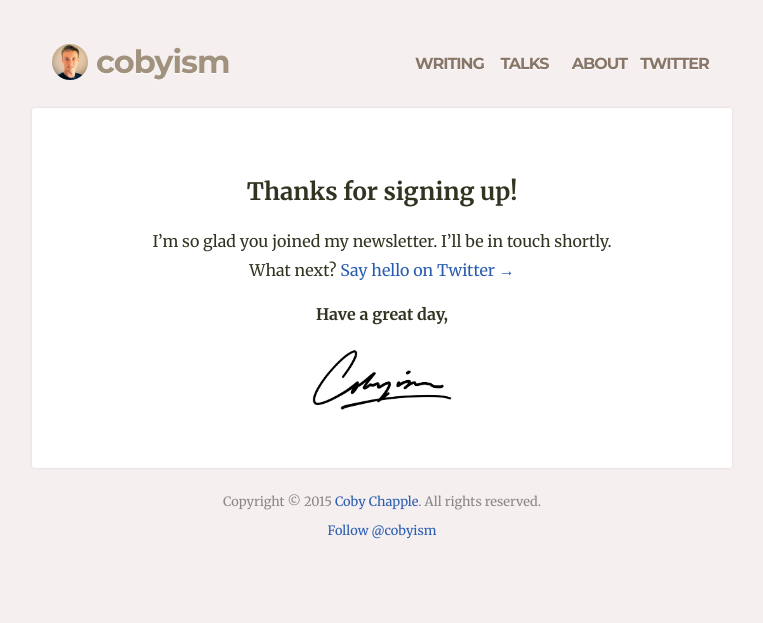
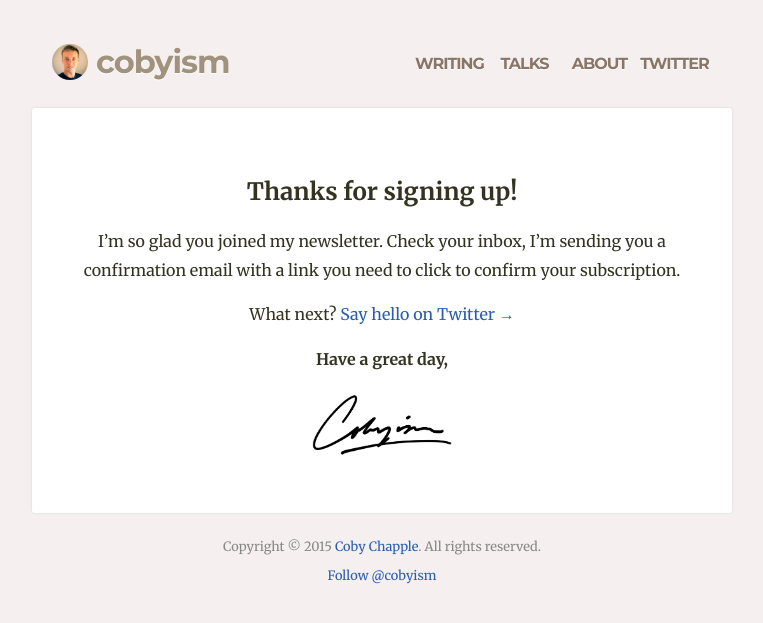
Before and after one commit to cobyism/archived-cobyism.github.io, a Jekyll site: the page built from newsletter/thanks.md, in a window 1280 px wide. Shown: the top 623 px of the page, without its empty margins (258-1021 px from the left). Built offline with Jekyll 4.4.1, drawn with Linux system fonts in a browser that asks for light colours; comment, search, counter and statistics services are not loaded.

Commit message:
switch newsletter signup to mailchimp

```diff
--- a/_includes/newsletter_signup.html
+++ b/_includes/newsletter_signup.html
@@ -1,11 +1,17 @@
 {% if page.title != "Thanks!" %}
-<form class="newsletter-form" accept-charset="UTF-8" action="https://formkeep.com/f/54e1dccee5cf" method="POST">
+<form class="newsletter-form" action="//cobyism.us9.list-manage.com/subscribe/post?u=341a4fbf966755b040b1c9800&amp;id=bf12621953" method="post" target="_blank">
+
   <div class="newsletter-form-heading">Join&nbsp;my&nbsp;newsletter</div>
   <p>Get updates delivered to your inbox for free.</p>
-  <input type="hidden" name="utf8" value="✓">
-  <input type="text" name="firstname" placeholder="Your first name…">
-  <input type="email" name="email" placeholder="Your email address…">
+
+  <input type="text" name="FNAME" id="mce-FNAME" placeholder="Your first name…">
+  <input type="email" name="EMAIL" id="mce-EMAIL" placeholder="Your email address…">
+
+  <!-- real people should not fill this in and expect good things - do not remove this or risk form bot signups-->
+  <div style="position: absolute; left: -5000px;"><input type="text" name="b_341a4fbf966755b040b1c9800_bf12621953" tabindex="-1" value=""></div>
+
   <button type="submit">Subscribe</button>
   <div><small>No spam, <em>ever</em>. Unsubscribe anytime.</small></div>
+
 </form>
 {% endif %}
--- a/newsletter/thanks.md
+++ b/newsletter/thanks.md
@@ -5,10 +5,8 @@ title: Thanks!
 
 <div class="align-center">
   <h2>Thanks for signing up!</h2>
-  <p>
-    I’m so glad you joined my newsletter. I’ll be in touch shortly.<br>
-    What next? <a href="https://twitter.com/cobyism">Say hello on Twitter &rarr;</a>
-  </p>
+  <p>I’m so glad you joined my newsletter. Check your inbox, I’m sending you a confirmation email with a link you need to click to confirm your&nbsp;subscription.</p>
+  <p>What next? <a href="https://twitter.com/cobyism">Say hello on Twitter &rarr;</a></p>
   <p><strong>Have a great day,</strong></p>
   <img src="{{ site.baseurl }}public/cobyism-fakesig.png" width="150px" />
 </div>
```
